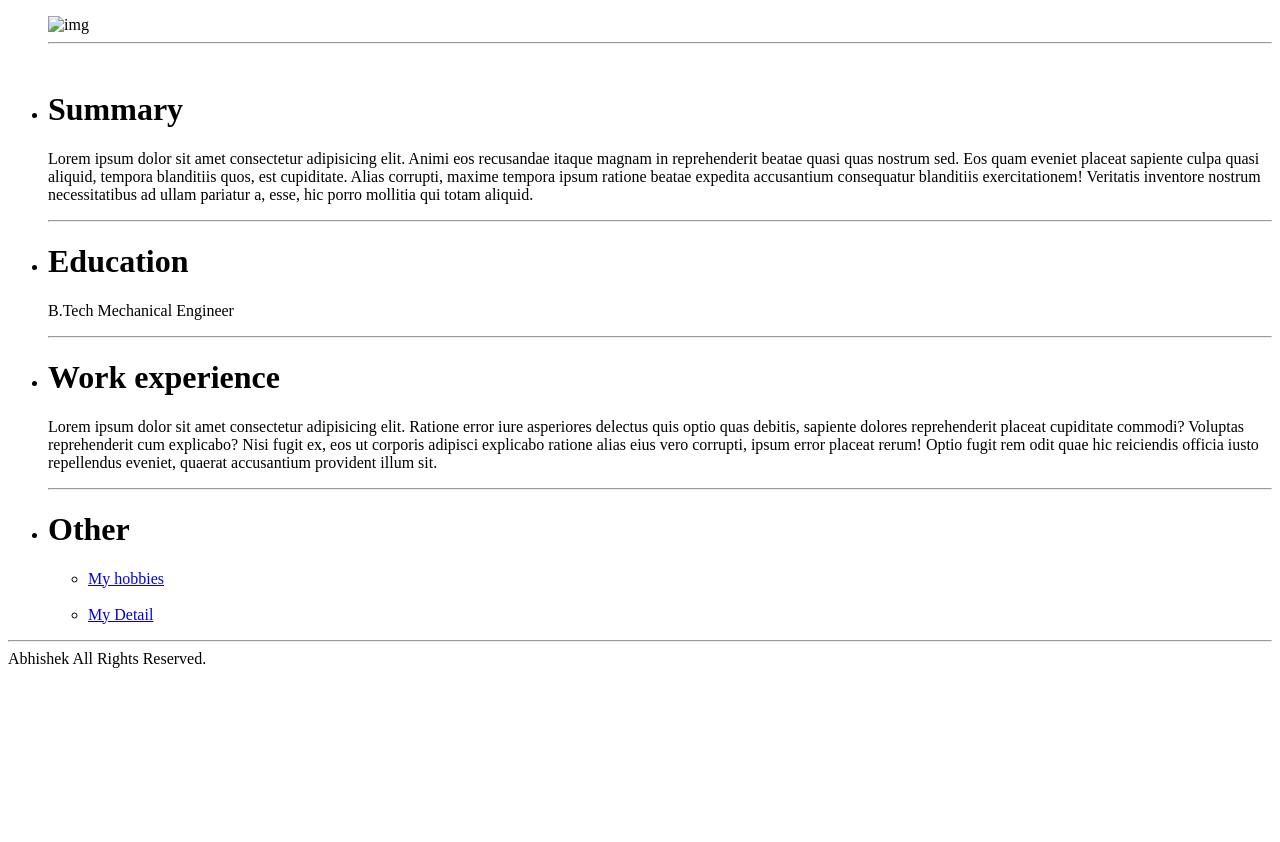
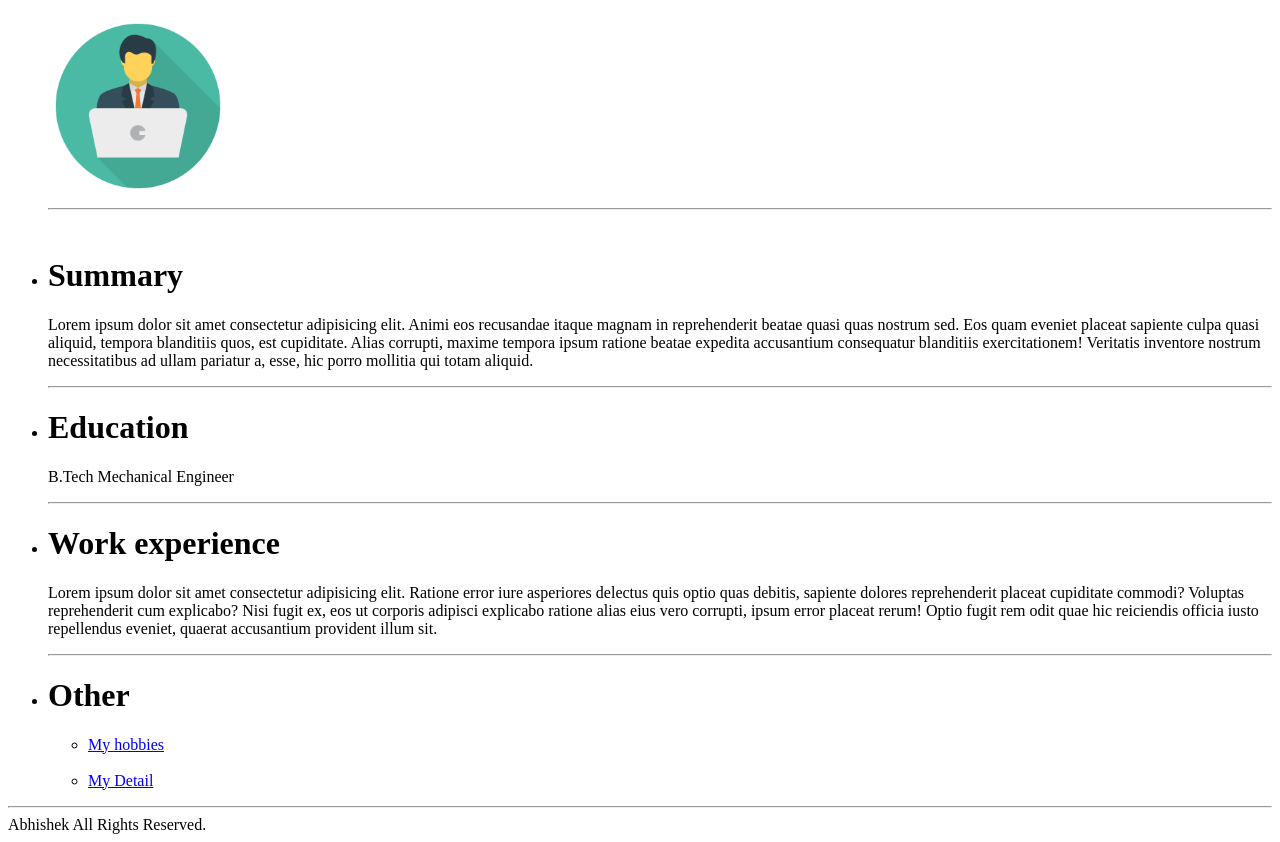
Before and after one commit to Abhiishek2000/html-resume, a plain HTML site: page index.html in a window 1280 px wide. Before the commit the page ends 800 px from the top, so only its background shows below. Drawn offline with Linux system fonts and the light colour scheme; the site is published under a folder, as on GitHub Pages, so addresses that start at the root find nothing.

Commit message:
Update index.html

```diff
--- a/index.html
+++ b/index.html
@@ -9,7 +9,7 @@
 
 <body>
     <ul>
-        <img src="/profile-img.png" width="180px" alt="img">
+        <img src="profile-img.png" width="180px" alt="img">
         <hr>
     <br>
         <li>
```
